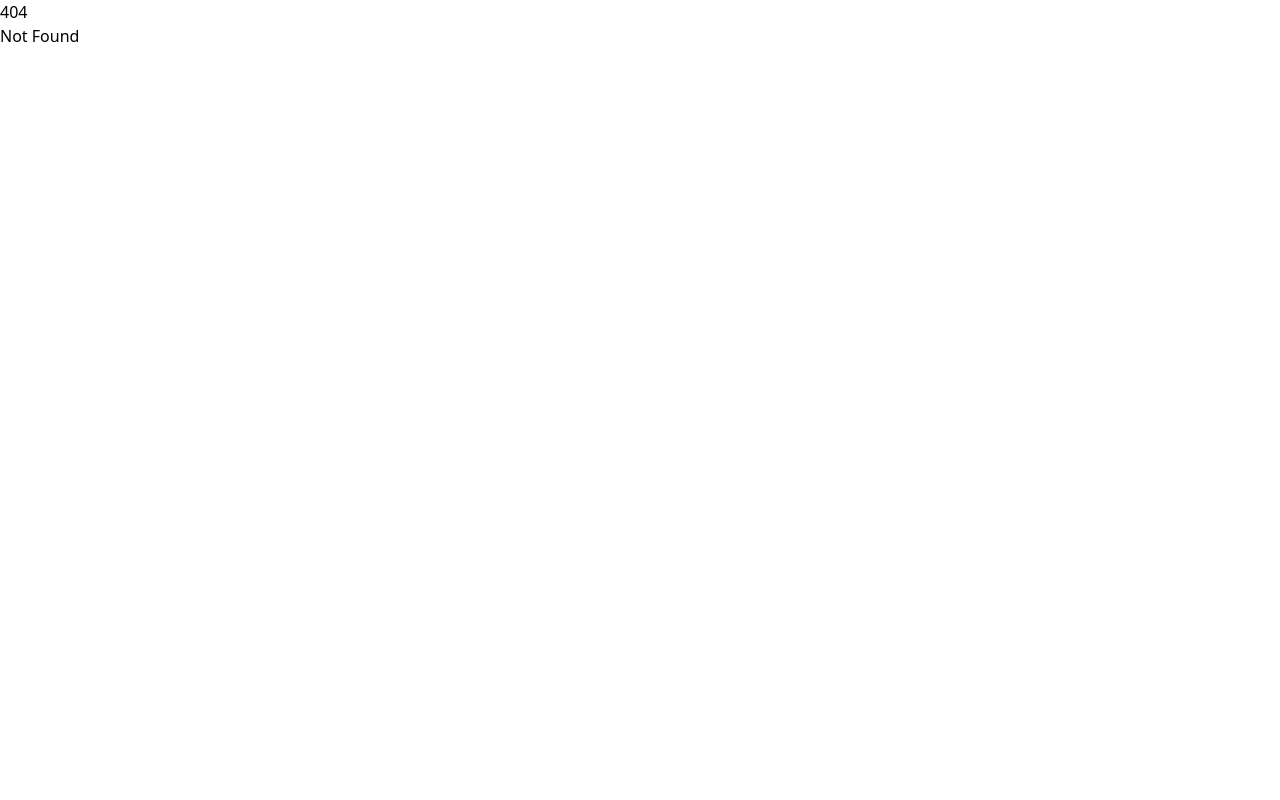
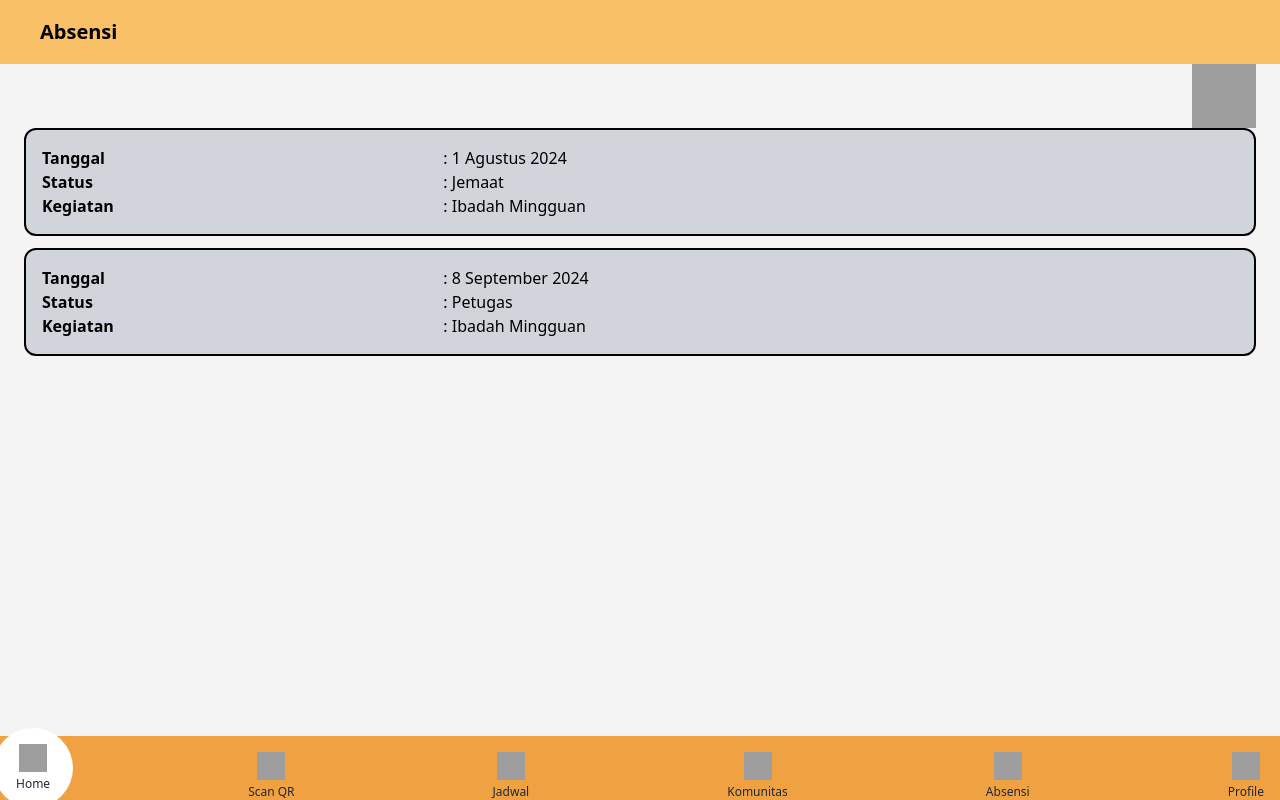
Before and after one commit to Jeconiahc14220030/11DG, a SvelteKit app in the folder Website_user/: page /user/absensi in a window 1280 px wide. Before the commit this address had no page. Built offline with nearby package versions, Linux system fonts and the light colour scheme; grey boxes are pictures that could not be loaded.

Commit message:
update absensi

```diff
--- /dev/null
+++ b/Website_user/src/routes/user/absensi/+page.svelte
@@ -0,0 +1,45 @@
+<div class="h-screen w-screen flex flex-col bg-[#F4F4F4] overflow-x-hidden">
+    <header class="flex items-center justify-between p-8 bg-[#F9C067] mb-16 h-16">
+        <div class="flex items-center">
+            <h1 class="ml-2 text-lg md:text-xl font-bold">Absensi</h1>
+        </div>
+    </header>
+
+    <!-- Konten utama dengan full screen height dan padding di bawah -->
+    <div class="flex flex-col flex-grow ml-6 mr-6 pb-16"> <!-- Tambahkan flex-grow dan pb-16 di sini -->
+        <div class="flex justify-end -mt-16"> <!-- Menggunakan margin negatif untuk menggeser gambar ke atas -->
+            <img src="../src/lib/image/logo.png" alt="logo" class="w-16 h-16">
+        </div>
+
+          <!-- Absensi Items -->
+          <div class="bg-gray-300 p-4 rounded-xl mb-3 border-2 border-black">
+            <div class="grid grid-cols-3 gap-2">
+                <div>
+                    <p class="font-bold">Tanggal</p>
+                    <p class="font-bold">Status</p>
+                    <p class="font-bold">Kegiatan</p>
+                </div>
+                <div>
+                    <p>: 1 Agustus 2024</p>
+                    <p>: Jemaat</p>
+                    <p>: Ibadah Mingguan</p>
+                </div>
+            </div>
+        </div>
+
+        <div class="bg-gray-300 p-4 rounded-xl mb-3 border-2 border-black">
+            <div class="grid grid-cols-3 gap-2">
+                <div>
+                    <p class="font-bold">Tanggal</p>
+                    <p class="font-bold">Status</p>
+                    <p class="font-bold">Kegiatan</p>
+                </div>
+                <div>
+                    <p>: 8 September 2024</p>
+                    <p>: Petugas</p>
+                    <p>: Ibadah Mingguan</p>
+                </div>
+            </div>
+        </div>
+    </div>
+</div>
--- a/Website_user/src/routes/user/poin/+page.svelte
+++ b/Website_user/src/routes/user/poin/+page.svelte
@@ -7,7 +7,7 @@
             <h1 class="ml-2 text-lg md:text-xl font-bold">Poin</h1>
         </div>
     </header>
-    <div class="flex flex-col ml-6 mr-6 pb-16">
+    <div class="flex flex-col ml-6 mr-6">
         <div class="flex justify-end -mt-16"> <!-- Menggunakan margin negatif untuk menggeser gambar ke atas -->
             <img src="../../src/lib/image/logo.png" alt="logo" class="w-16 h-16">
         </div>
@@ -24,7 +24,7 @@
     </div>
 
     <!-- Voucher -->
-    <div class="flex flex-col p-4">
+    <div class="flex flex-col p-4 pb-16">
         <h2 class="text-lg font-bold mb-4">Voucher</h2>
         <div class="relative">
             <div class="voucher-container flex overflow-x-auto snap-x snap-mandatory space-x-4">
```
